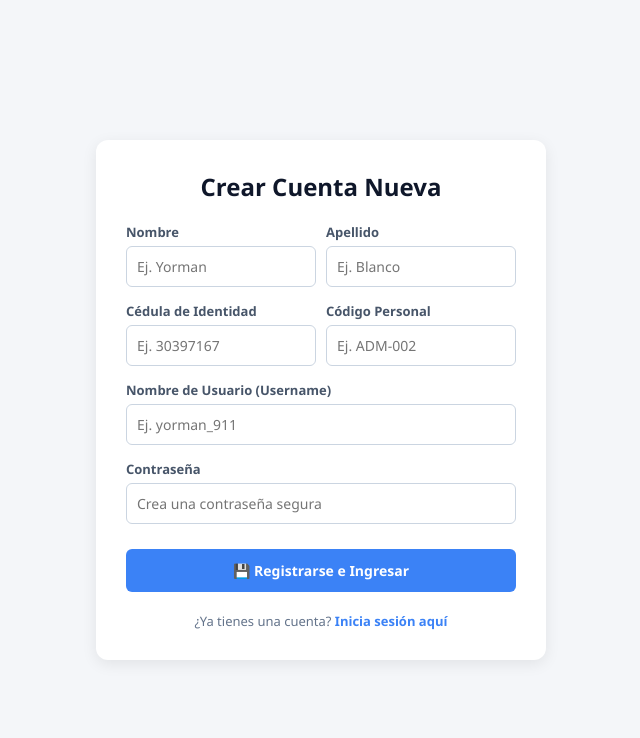
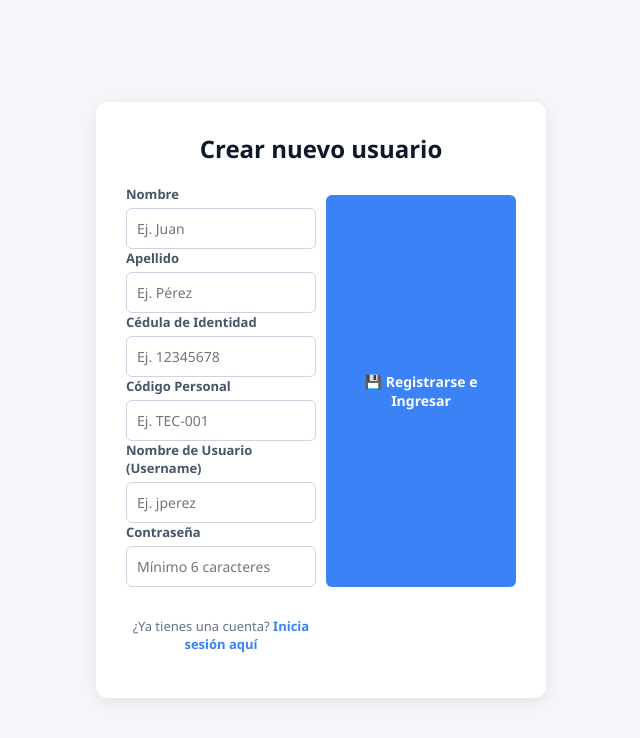
Before and after one commit to yorman30397167-gif/lab-inventory-manage, a Flask app: page /registro in a window 1280 px wide. Shown: the top 738 px of the page, without its empty margins (319-959 px from the left). Run offline with Flask 3, Linux system fonts and the light colour scheme.

Commit message:
Fix: cambiar placeholders a ejemplos genericos y ajustar textos de registro

```diff
--- a/templates/registro.html
+++ b/templates/registro.html
@@ -25,7 +25,7 @@
 <body>
 
 <div class="register-container">
-    <h2>Crear Cuenta Nueva</h2>
+    <h2>Crear nuevo usuario</h2>
 
     {% with messages = get_flashed_messages(with_categories=true) %}
       {% if messages %}
@@ -40,34 +40,29 @@
     <form action="{{ url_for('registro') }}" method="POST">
         <div class="form-group row">
             <div>
+                <!-- Campo Nombre -->
 <label>Nombre</label>
-                <input type="text" name="nombre" placeholder="Ej. Yorman" required>
-            </div>
-            <div>
+<input type="text" name="nombre" placeholder="Ej. Juan" autocomplete="off">
+
+<!-- Campo Apellido -->
 <label>Apellido</label>
-                <input type="text" name="apellido" placeholder="Ej. Blanco" required>
-            </div>
-        </div>
+<input type="text" name="apellido" placeholder="Ej. Pérez" autocomplete="off">
 
-        <div class="form-group row">
-            <div>
+<!-- Campo Cédula de Identidad -->
 <label>Cédula de Identidad</label>
-                <input type="text" name="cedula" placeholder="Ej. 30397167" required>
-            </div>
-            <div>
+<input type="text" name="cedula" placeholder="Ej. 12345678" autocomplete="off">
+
+<!-- Campo Código Personal -->
 <label>Código Personal</label>
-                <input type="text" name="codigo" placeholder="Ej. ADM-002" required>
-            </div>
-        </div>
+<input type="text" name="codigo_assigned" placeholder="Ej. TEC-001" autocomplete="off">
 
-        <div class="form-group">
+<!-- Campo Nombre de Usuario -->
 <label>Nombre de Usuario (Username)</label>
-            <input type="text" name="usuario" placeholder="Ej. yorman_911" required>
-        </div>
+<input type="text" name="username" placeholder="Ej. jperez" autocomplete="off">
 
-        <div class="form-group">
+<!-- Campo Contraseña -->
 <label>Contraseña</label>
-            <input type="password" name="contrasena" placeholder="Crea una contraseña segura" required>
+<input type="password" name="password" placeholder="Mínimo 6 caracteres" autocomplete="new-password">
         </div>
 
         <button type="submit" class="btn-submit">💾 Registrarse e Ingresar</button>
```
Lines whose indentation alone changed are shown as unchanged.
